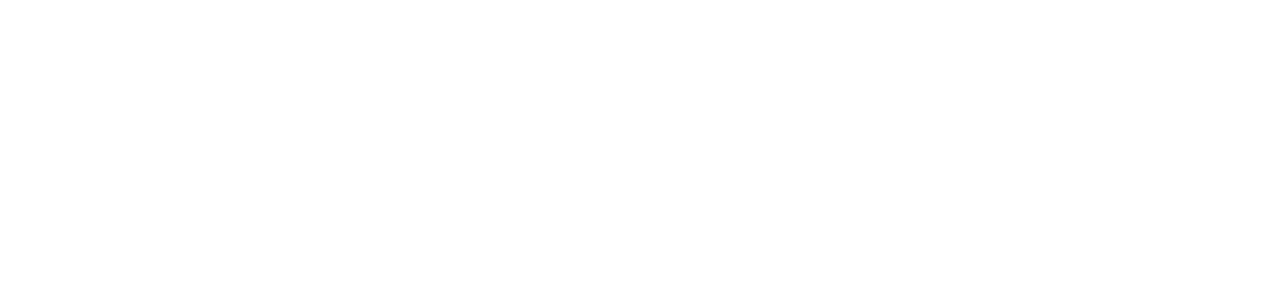
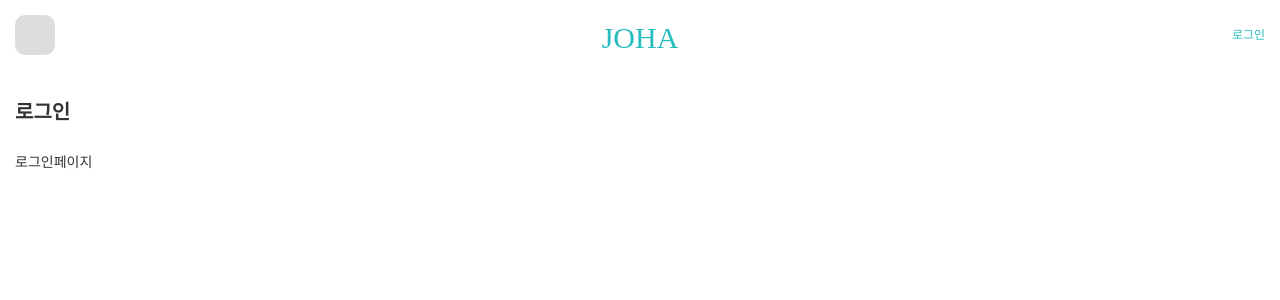
Before and after one commit to Henry93s/joha_front, a React (Create React App) app: page /login in a window 1280 px wide. Before the commit this address had no page. Shown: the top 300 px of the page. Built offline with nearby package versions, Linux system fonts and the light colour scheme; a web font is replaced by a local one.

Commit message:
Feat: 로그인 페이지 추가, 공통으로 제목 사용하기 위해 SubLayout.tsx 추가

```diff
--- a/src/App.tsx
+++ b/src/App.tsx
@@ -3,15 +3,26 @@
 import "./App.css";
 import { BrowserRouter, Routes, Route, useLocation } from "react-router-dom";
 import MainPage from "../src/pages/MainPage";
-import Inquiry from "./pages/InquiryPage";
+import InquiryPage from "../src/pages/InquiryPage";
+import LoginPage from "../src/pages/LoginPage";
 
 function App() {
     return (
         <div className="App">
             <BrowserRouter>
                 <Routes>
-          <Route path="/" element={<MainPage />} />
-          <Route path="/inquiry" element={<Inquiry />} />
+                    <Route
+                        path="/"
+                        element={<MainPage />}
+                    />
+                    <Route
+                        path="/inquiry"
+                        element={<InquiryPage />}
+                    />
+                    <Route
+                        path="/login"
+                        element={<LoginPage />}
+                    />
                 </Routes>
             </BrowserRouter>
         </div>
--- /dev/null
+++ b/src/components/Login.tsx
@@ -0,0 +1,7 @@
+import React from "react";
+
+const Login = () => {
+    return <div>로그인페이지</div>;
+};
+
+export default Login;
--- /dev/null
+++ b/src/components/layout/SubLayout.tsx
@@ -0,0 +1,29 @@
+import React from "react";
+import styled from "styled-components";
+
+const Container = styled.div`
+    padding: 0 15px 60px 15px;
+`;
+
+const H2 = styled.h2`
+    font-size: 20px;
+    padding: 27px 0 25px;
+`;
+
+interface SubLayoutProps {
+    pageTitle: string;
+    children: React.ReactNode;
+}
+
+const SubLayout: React.FC<SubLayoutProps> = ({ pageTitle, children }) => {
+    return (
+        <>
+            <Container>
+                <H2>{pageTitle}</H2>
+                {children}
+            </Container>
+        </>
+    );
+};
+
+export default SubLayout;
--- /dev/null
+++ b/src/pages/LoginPage.tsx
@@ -0,0 +1,17 @@
+import React from "react";
+import Header from "../components/layout/Header";
+import Login from "../components/Login";
+import SubLayout from "../components/layout/SubLayout";
+
+const LoginPage = () => {
+    return (
+        <>
+            <Header />
+            <SubLayout pageTitle="로그인">
+                <Login />
+            </SubLayout>
+        </>
+    );
+};
+
+export default LoginPage;
```
Lines whose indentation alone changed are shown as unchanged.
